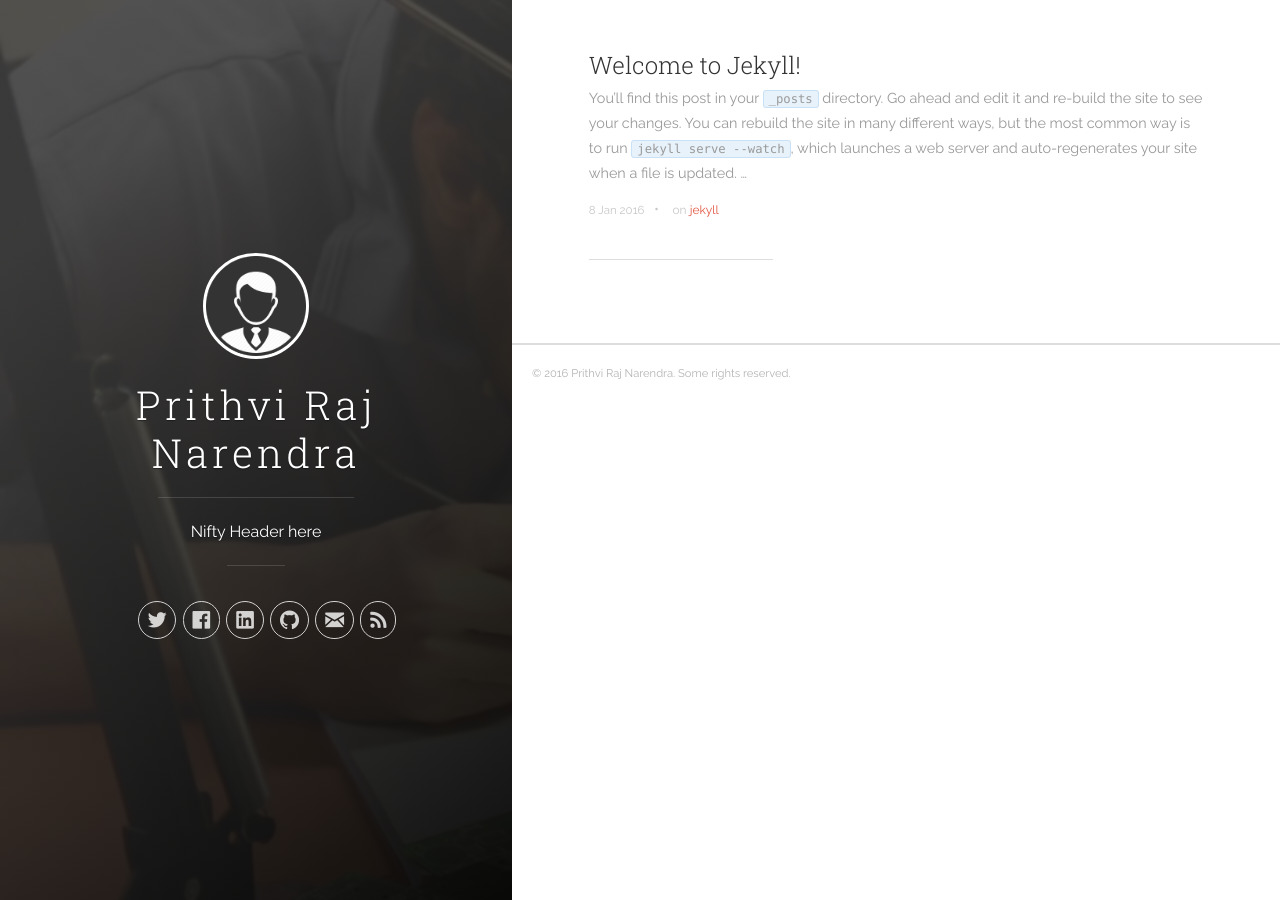
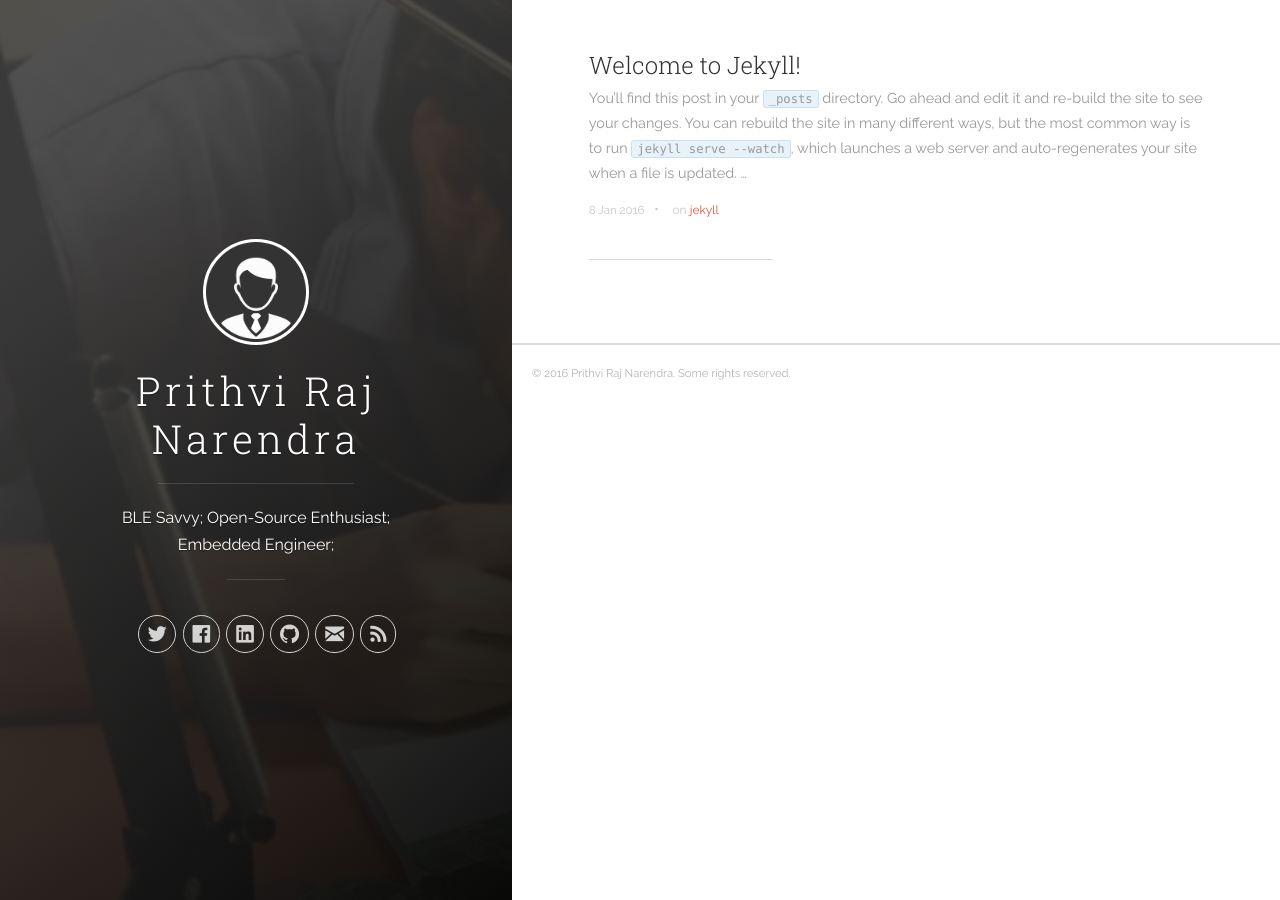
Before and after one commit to EarthLord/EarthLord.github.io, a Jekyll site: the page built from index.html, in a window 1280 px wide. Built offline with Jekyll 4.4.1, drawn with Linux system fonts in a browser that asks for light colours; nearby versions of some CDN libraries; the list of posts is cut into pages by our own code.

Commit message:
Added description line, cv, link and media links

```diff
--- a/_config.yml
+++ b/_config.yml
@@ -1,6 +1,6 @@
 # Site settings
 title: Prithvi Raj Narendra
-description: 'Nifty Header here'
+description: 'BLE Savvy; Open-Source Enthusiast; Embedded Engineer;'
 url: 'http://earthlord.io/'
 baseurl: '/'
 # google_analytics: 'UA-XXXXXX-X'
@@ -13,6 +13,7 @@ author:
   facebook_username: prithvirajnarendra
   github_username:  EarthLord
   linkedin_username:  prithvirajnarendra
+  cv: https://github.com/EarthLord/CV/raw/master/Prithvi_CV.pdf
 
 defaults:
   -
@@ -21,6 +22,10 @@ defaults:
       type: 'posts'
     values:
         layout: 'post'
+
+media:
+  background: background.jpeg
+#  profile: Logo3.png
 
 # Build settings
 destination: _site
```
